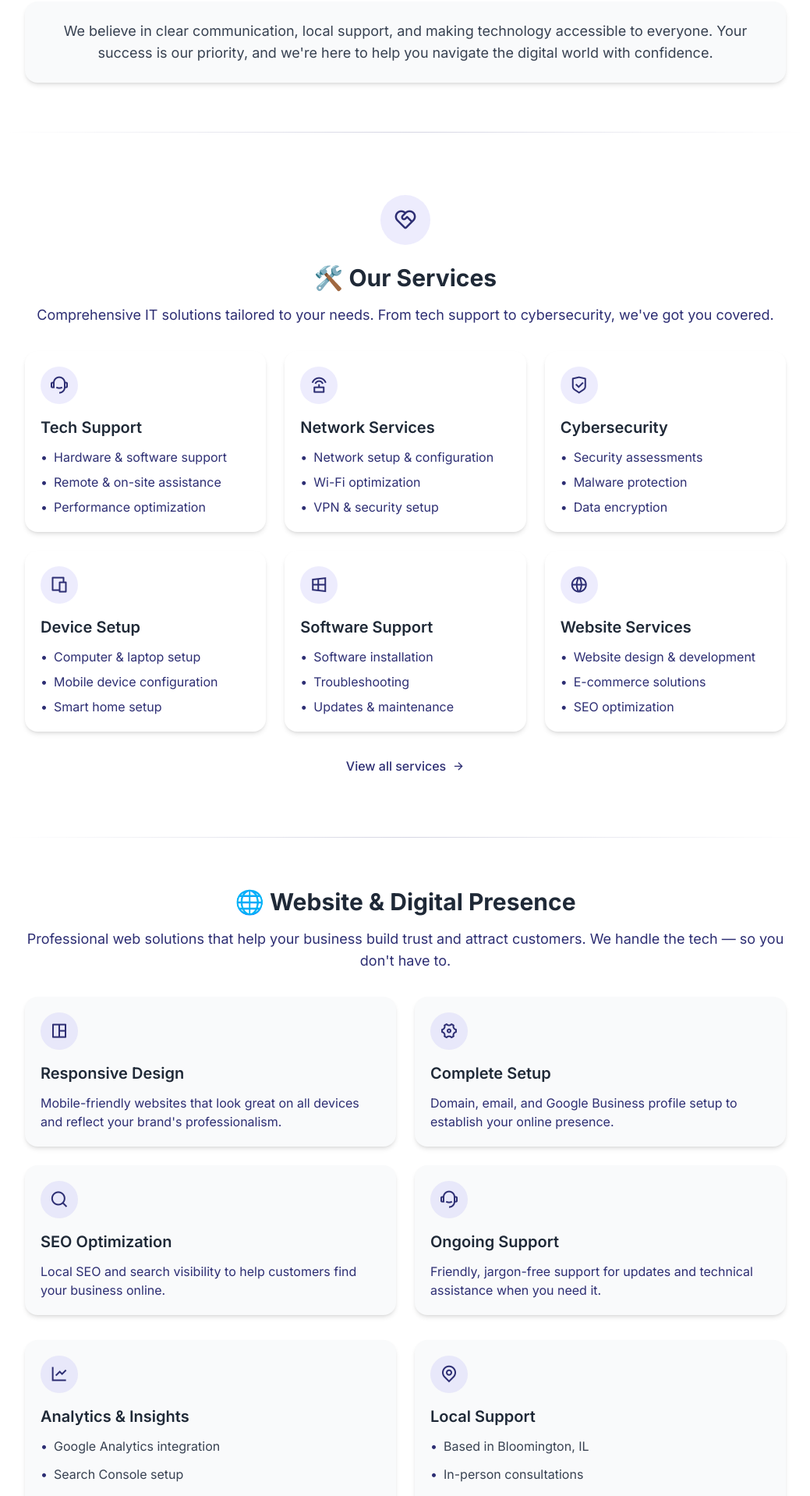
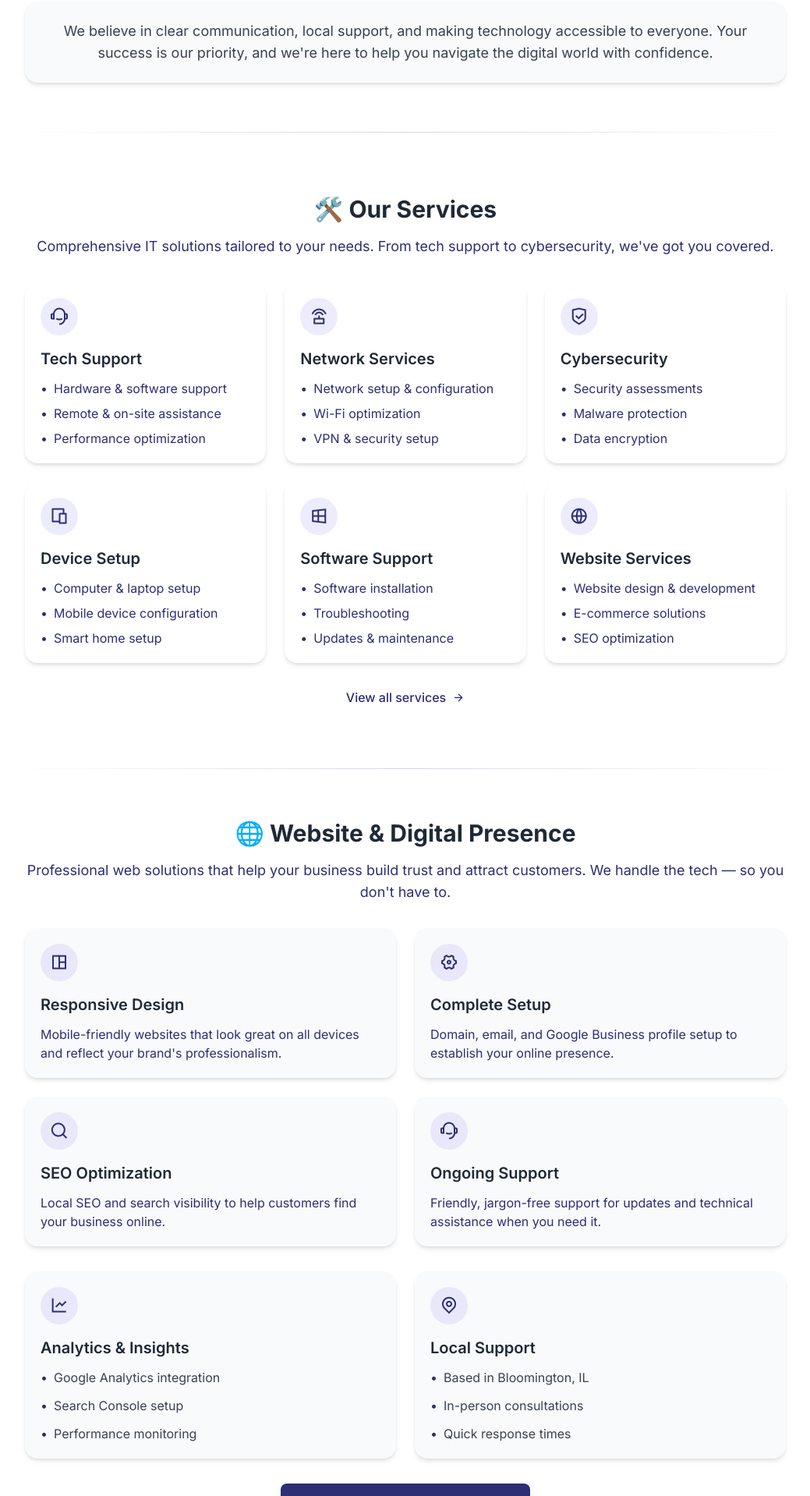
Before and after one commit to Roberto-Rodriguez-01/Roberto-Rodriguez-01.github.io, a Jekyll site: the page built from index.html, in a window 1280 px wide. Shown: the part 980-2898 px from the top of the page at 78% size, without its empty margins (120-1159 px from the left). Built offline with Jekyll 4.4.1, drawn with Linux system fonts in a browser that asks for light colours; nearby versions of some CDN libraries.

Commit message:
Remove icon from services section header for a cleaner design. Maintain focus on service titles and descriptions.

```diff
--- a/_includes/services.html
+++ b/_includes/services.html
@@ -2,11 +2,6 @@
   <div class="container mx-auto px-6 max-w-5xl">
     <!-- Hero Section -->
     <div class="text-center mb-12">
-      <div
-        class="bg-primary/10 p-3 rounded-full w-16 h-16 flex items-center justify-center mx-auto mb-6"
-      >
-        <i class="ri-service-line text-primary text-3xl"></i>
-      </div>
       <h2 class="text-3xl font-bold text-gray-800 dark:text-white mb-4">
         🛠️ Our Services
       </h2>
```
